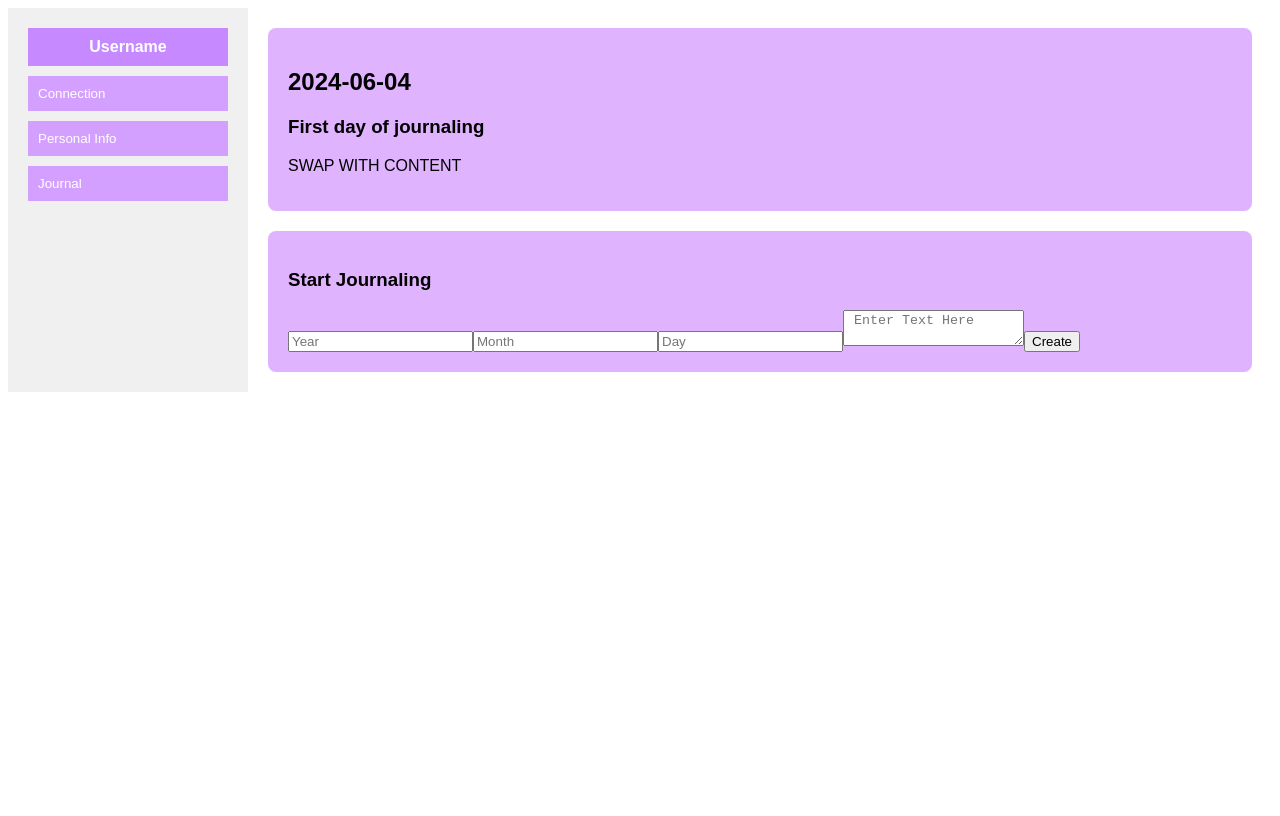
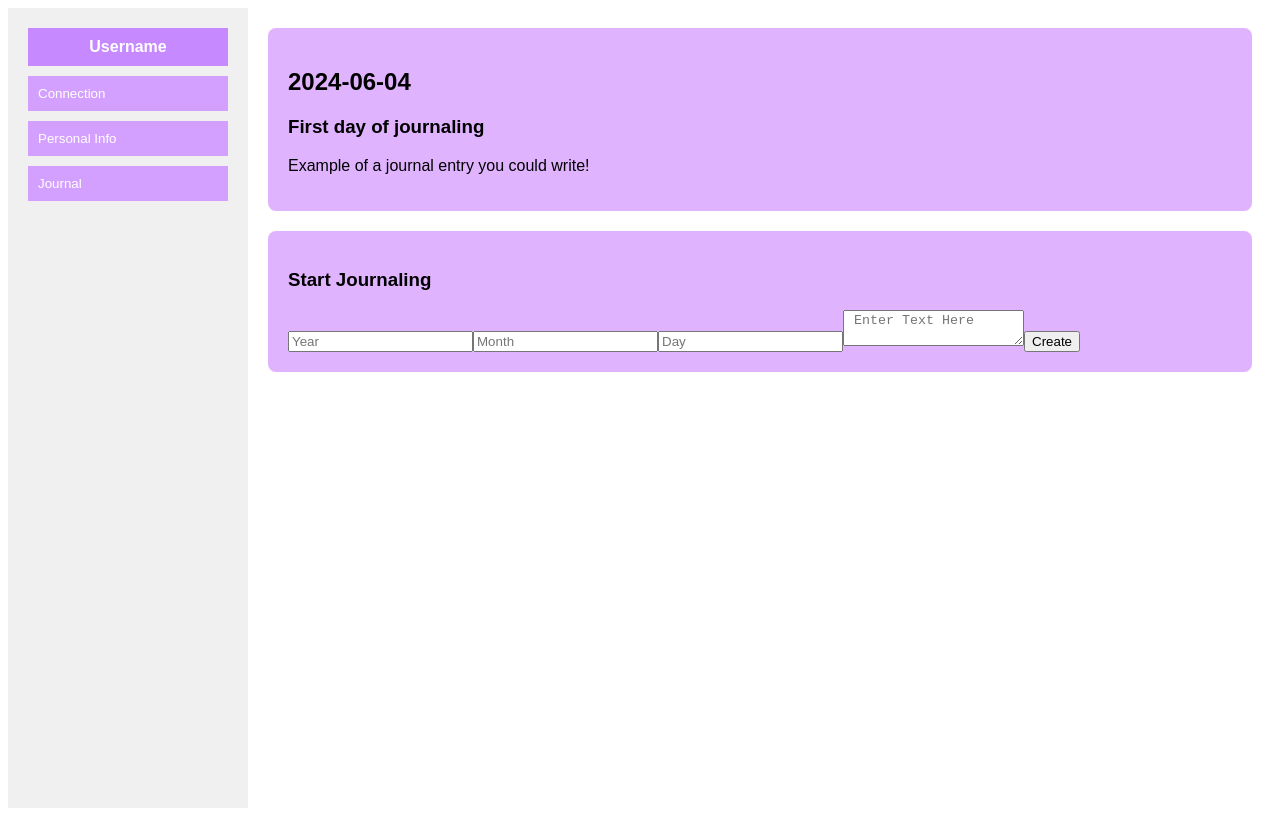
Before and after one commit to DavidBShan/JamHacks, a Next.js app: page /journal in a window 1280 px wide. Built offline with nearby package versions, Linux system fonts and the light colour scheme.

Commit message:
Lengthed the grey box for the side bar on the side to fill the screen

```diff
--- a/pages/journal.js
+++ b/pages/journal.js
@@ -3,7 +3,7 @@ import styles from '../styles/Home.module.css';
 
 export default function Home() {
     const [journalEntries, setJournalEntries] = useState([
-        { date: '2024-06-04', title: 'First day of journaling', content: 'SWAP WITH CONTENT' }
+        { date: '2024-06-04', title: 'First day of journaling', content: 'Example of a journal entry you could write!' }
     ]);
     const [newEntry, setNewEntry] = useState({ year: '', month: '', day: '', content: '' });
 
--- a/styles/Home.module.css
+++ b/styles/Home.module.css
@@ -1,5 +1,6 @@
 .container {
     display: flex;
+    height: 100vh;
     font-family: Arial, sans-serif;
 }
 
```
